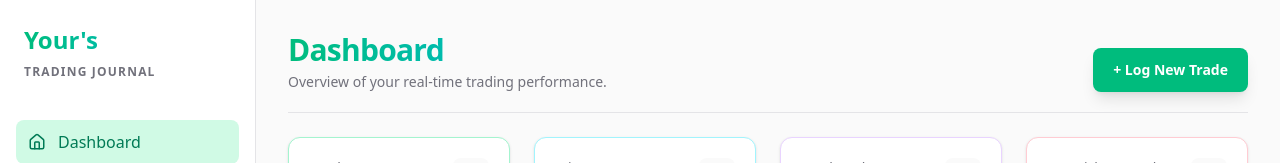
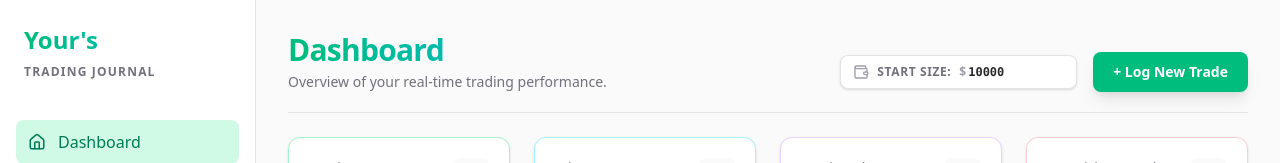
Before and after one commit to jitsmep/trading-journal, a Next.js app: page / in a window 1280 px wide. Shown: the top 163 px of the page. Built offline with nearby package versions, Linux system fonts and the light colour scheme.

Commit message:
Update page.tsx

```diff
--- a/src/app/page.tsx
+++ b/src/app/page.tsx
@@ -1,14 +1,17 @@
 "use client";
 
-import React from "react";
+import React, { useState } from "react";
 import { StatCard } from "@/components/StatCard";
 import { PnlChart } from "@/components/PnlChart";
 import { useTrades } from "@/context/TradesContext";
-import { DollarSign, Percent, TrendingUp, AlertTriangle, ArrowRight } from 'lucide-react';
+import { DollarSign, Percent, TrendingUp, AlertTriangle, ArrowRight, Wallet } from 'lucide-react';
 import Link from 'next/link';
 
 export default function Dashboard() {
   const { trades, isLoaded } = useTrades();
+
+  // Custom Starting Balance state (defaults to 10000)
+  const [startingBalance, setStartingBalance] = useState<number>(10000);
 
   if (!isLoaded) {
     return (
@@ -34,7 +37,7 @@ export default function Dashboard() {
 
   // Sort trades: Reverse chronological (newest to oldest) for recent trades list
   const recentTrades = [...trades].sort(
-    (a, b) => new Date(b.date).getTime() - new Date(a.date).getTime()
+    (a, b) => new Date(b.date).getTime() - new Date(b.date).getTime()
   );
 
   // Dynamic Metrics Calculation
@@ -50,8 +53,8 @@ export default function Dashboard() {
     ? (validRrTrades.reduce((acc, t) => acc + t.rrRatio, 0) / validRrTrades.length).toFixed(2)
     : "1.0";
 
-  // Generate Equity Curve Chart Data
-  let cumulative = 10000; // Starting account balance
+  // Generate Equity Curve Chart Data dynamically using custom starting balance
+  let cumulative = startingBalance;
   const pnlData = chronologicalTrades.map(trade => {
     cumulative += trade.netPnl;
     return {
@@ -63,23 +66,44 @@ export default function Dashboard() {
 
   const displayPnlData = pnlData.length > 0
     ? pnlData
-    : [{ date: new Date().toLocaleDateString(undefined, { month: 'short', day: 'numeric' }), balance: 10000, netPnl: 0 }];
+    : [{ date: new Date().toLocaleDateString(undefined, { month: 'short', day: 'numeric' }), balance: startingBalance, netPnl: 0 }];
 
   return (
-    <div className="space-y-6 pb-12 transition-colors duration-300">
-      <div className="flex justify-between items-end border-b border-zinc-200 dark:border-zinc-800 pb-5">
+    <div className="space-y-6 pb-12 transition-colors duration-300 text-zinc-900 dark:text-zinc-100">
+      {/* Header */}
+      <div className="flex flex-col md:flex-row justify-between items-start md:items-end border-b border-zinc-200 dark:border-zinc-800 pb-5 gap-4">
         <div>
           <h1 className="text-3xl font-black text-transparent bg-clip-text bg-gradient-to-r from-emerald-500 to-cyan-500 dark:from-emerald-400 dark:to-cyan-400 tracking-tight">
             Dashboard
           </h1>
           <p className="text-zinc-500 dark:text-zinc-400 text-sm mt-1">Overview of your real-time trading performance.</p>
         </div>
-        <Link
-          href="/journal/new"
-          className="bg-emerald-500 hover:bg-emerald-600 dark:bg-emerald-400 dark:hover:bg-emerald-500 text-white dark:text-zinc-950 font-extrabold px-5 py-3 rounded-lg transition-all shadow-lg text-sm hover:scale-[1.02]"
-        >
-          + Log New Trade
-        </Link>
+
+        {/* Dynamic Controls Layout */}
+        <div className="flex flex-wrap items-center gap-4 w-full md:w-auto">
+          {/* Starting Capital Config Box */}
+          <div className="flex items-center gap-2 bg-white dark:bg-zinc-900 border border-zinc-200 dark:border-zinc-800 rounded-lg px-3 py-2 shadow-sm">
+            <Wallet size={16} className="text-zinc-400" />
+            <span className="text-xs font-bold uppercase text-zinc-500 tracking-wider">Start Size:</span>
+            <div className="relative flex items-center">
+              <span className="text-xs font-semibold text-zinc-400 mr-0.5">$</span>
+              <input
+                type="number"
+                value={startingBalance}
+                onChange={(e) => setStartingBalance(parseFloat(e.target.value) || 0)}
+                className="w-24 bg-transparent border-none text-xs font-bold text-zinc-800 dark:text-zinc-200 focus:outline-none font-mono"
+                placeholder="10000"
+              />
+            </div>
+          </div>
+
+          <Link
+            href="/journal/new"
+            className="bg-emerald-500 hover:bg-emerald-600 dark:bg-emerald-400 dark:hover:bg-emerald-500 text-white dark:text-zinc-950 font-extrabold px-5 py-2.5 rounded-lg transition-all shadow-lg text-sm hover:scale-[1.02] ml-auto md:ml-0"
+          >
+            + Log New Trade
+          </Link>
+        </div>
       </div>
 
       {/* Summary Cards */}
@@ -90,7 +114,7 @@ export default function Dashboard() {
           trend="Overall Balance Change"
           trendUp={totalPnl >= 0}
           icon={<DollarSign size={20} className={totalPnl >= 0 ? "text-emerald-500 dark:text-emerald-400" : "text-rose-600 dark:text-rose-500"} />}
-          className={totalPnl >= 0 ? "border-emerald-200 dark:border-emerald-500/20 shadow-sm dark:shadow-[0_0_15px_rgba(16,185,129,0.02)]" : "border-rose-200 dark:border-rose-500/20 shadow-sm dark:shadow-none"}
+          className={totalPnl >= 0 ? "border-emerald-200 dark:border-emerald-500/20 shadow-sm dark:shadow-[0_0_15px_rgba(16,185,129,0.02)] bg-white dark:bg-zinc-900" : "border-rose-200 dark:border-rose-500/20 shadow-sm dark:shadow-none bg-white dark:bg-zinc-900"}
         />
         <StatCard
           title="Win Rate"
@@ -98,7 +122,7 @@ export default function Dashboard() {
           trend={Number(winRate) >= 50 ? "Profitable Strategy" : "Needs risk management"}
           trendUp={Number(winRate) >= 50}
           icon={<Percent size={20} className="text-cyan-500 dark:text-cyan-400" />}
-          className="border-cyan-200 dark:border-cyan-500/20 shadow-sm dark:shadow-none"
+          className="border-cyan-200 dark:border-cyan-500/20 shadow-sm dark:shadow-none bg-white dark:bg-zinc-900"
         />
         <StatCard
           title="Total Trades"
@@ -106,7 +130,7 @@ export default function Dashboard() {
           trend="Logged Sessions"
           trendUp={true}
           icon={<TrendingUp size={20} className="text-purple-500 dark:text-purple-400" />}
-          className="border-purple-200 dark:border-purple-500/20 shadow-sm dark:shadow-none"
+          className="border-purple-200 dark:border-purple-500/20 shadow-sm dark:shadow-none bg-white dark:bg-zinc-900"
         />
         <StatCard
           title="Avg Risk/Reward"
@@ -114,7 +138,7 @@ export default function Dashboard() {
           trend={Number(avgRr) >= 1.5 ? "Healthy Ratio" : "Sizing warning"}
           trendUp={Number(avgRr) >= 1.5}
           icon={<AlertTriangle size={20} className={Number(avgRr) >= 1.5 ? "text-amber-500 dark:text-amber-400" : "text-rose-500 dark:text-rose-400"} />}
-          className={Number(avgRr) >= 1.5 ? "border-amber-200 dark:border-amber-500/20 shadow-sm dark:shadow-none" : "border-rose-200 dark:border-rose-500/30 shadow-sm dark:shadow-none"}
+          className={Number(avgRr) >= 1.5 ? "border-amber-200 dark:border-amber-500/20 shadow-sm dark:shadow-none bg-white dark:bg-zinc-900" : "border-rose-200 dark:border-rose-500/30 shadow-sm dark:shadow-none bg-white dark:bg-zinc-900"}
         />
       </div>
 
```
